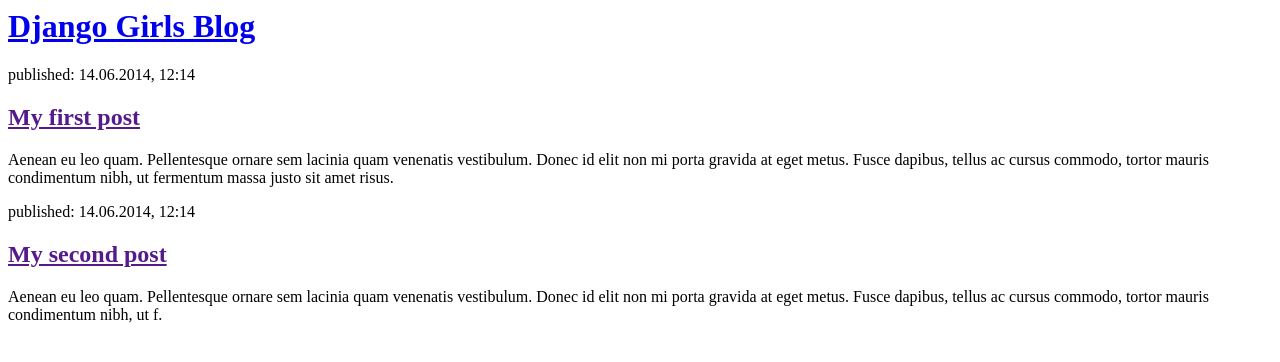
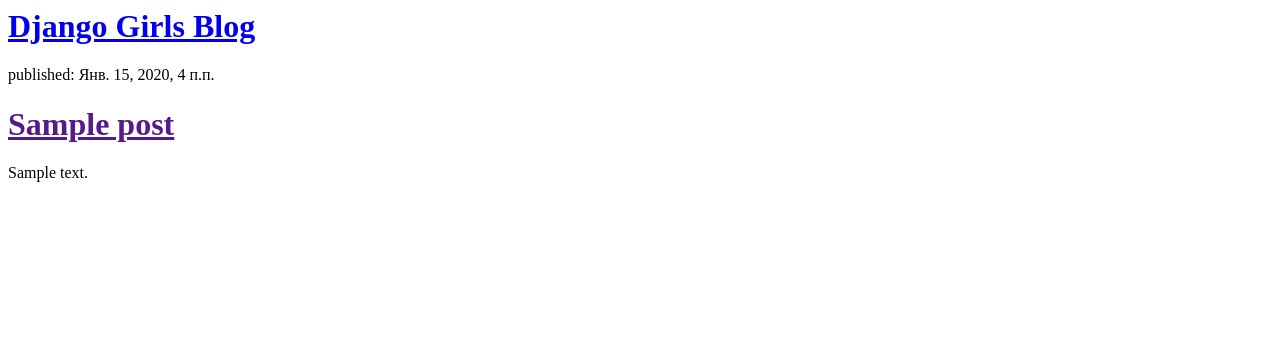
Before and after one commit to hulahoo/my-first-blog, a Django app: page / in a window 1280 px wide. Shown: the top 362 px of the page. Run offline with Django 3.2, Linux system fonts and the light colour scheme; tables that the repository leaves empty hold one stand-in row (values such as "Sample post").

Commit message:
Creating posts and their date

```diff
--- a/blog/models.py
+++ b/blog/models.py
@@ -8,7 +8,7 @@ class Post(models.Model):
     title = models.CharField(max_length=200)
     text = models.TextField()
     created_date = models.DateTimeField(default=timezone.now)
-    published_date = models.DateTimeField(blank=True, null=True)
+    published_date = models.DateTimeField(default=timezone.now)
 
     def publish(self):
         self.published_date = timezone.now()
--- a/blog/templates/blog/post_list.html
+++ b/blog/templates/blog/post_list.html
@@ -1,22 +1,11 @@
-<html>
-    <head>
-        <title>Never will make a blog</title>
-    </head>
-    <body>
-        <div>
-            <h1><a href="/">    Django Girls Blog</a></h1>
-        </div>
+<div>
+    <h1><a href="/">Django Girls Blog</a></h1>
+</div>
 
-        <div>
-            <p>published: 14.06.2014, 12:14</p>
-            <h2><a href="">My first post</a></h2>
-            <p>Aenean eu leo quam. Pellentesque ornare sem lacinia quam venenatis vestibulum. Donec id elit non mi porta gravida at eget metus. Fusce dapibus, tellus ac cursus commodo, tortor mauris condimentum nibh, ut fermentum massa justo sit amet risus.</p>
-        </div>
-
-        <div>
-            <p>published: 14.06.2014, 12:14</p>
-            <h2><a href="">My second post</a></h2>
-            <p>Aenean eu leo quam. Pellentesque ornare sem lacinia quam venenatis vestibulum. Donec id elit non mi porta gravida at eget metus. Fusce dapibus, tellus ac cursus commodo, tortor mauris condimentum nibh, ut f.</p>
-        </div>
-    </body>
-</html>
+{% for post in posts %}
+    <div>
+        <p>published: {{ post.published_date }}</p>
+        <h1><a href="">{{ post.title }}</a></h1>
+        <p>{{ post.text|linebreaksbr }}</p>
+    </div>
+{% endfor %}
--- a/blog/views.py
+++ b/blog/views.py
@@ -1,5 +1,9 @@
 from django.shortcuts import render
+from .models import Post
+from django.utils import timezone
 
-# Create your views here.
+
 def post_list(request):
-    return render(request, 'blog/post_list.html', {})
+    # posts = Post.objects.filter(published_date__lte=timezone.now()).order_by('published_date')
+    posts = Post.objects.all()
+    return render(request, 'blog/post_list.html', {'posts': posts})
```
